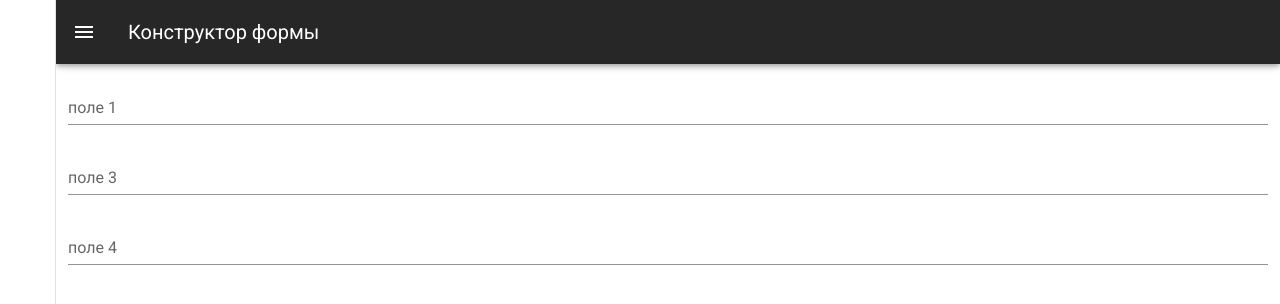
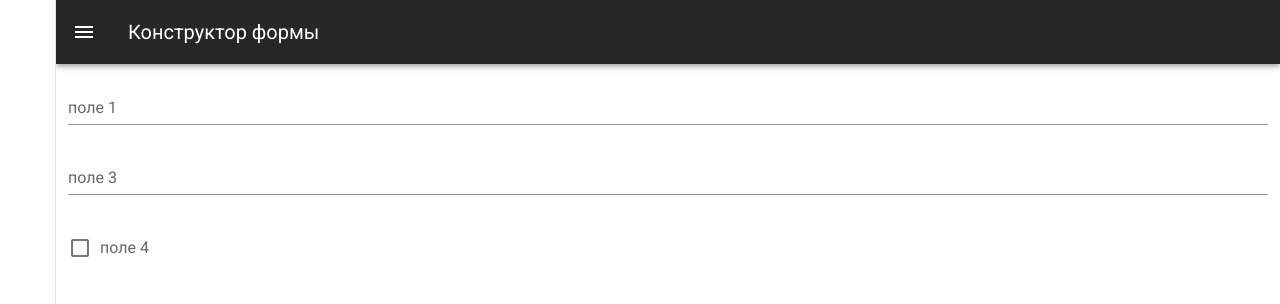
Before and after one commit to kabarchonok/maxim-homework, a Vue app: page /form in a window 1280 px wide. Shown: the top 304 px of the page. Built offline with nearby package versions, Linux system fonts and the light colour scheme.

Commit message:
add fields

```diff
--- a/src/components/VFilter/VFilter.vue
+++ b/src/components/VFilter/VFilter.vue
@@ -1,17 +1,17 @@
 <template>
-<div>
+<VForm>
   <VFilterField
     v-for="field in fields"
     :key="field.code"
-    v-bind="field"
+    :field="field"
   />
-</div>
+</VForm>
 </template>
 
 <script lang="ts">
 import { Vue, Component, Prop } from 'vue-property-decorator'
 import VFilterField from './VFilterField.vue'
-import Field from './type'
+import { Field } from './types'
 
 @Component({
   components: {
--- /dev/null
+++ b/src/components/VFilter/VFilterBooleanField.vue
@@ -0,0 +1,25 @@
+<template>
+  <VCheckbox
+    :label="field.caption"
+    :rules="rules"
+  />
+</template>
+
+<script lang="ts">
+import { Vue, Component, Prop } from 'vue-property-decorator'
+import { BooleanField } from './types'
+
+@Component
+export default class VFilterField extends Vue {
+  @Prop({ required: true })
+  public field!: BooleanField
+
+  get values () {
+    return this.field.value
+  }
+
+  public rules = [
+    (value: boolean) => (!this.values || !this.values.eq) ? true : value === this.values.eq ? true : 'Поле должно быть выбрано'
+  ]
+}
+</script>
--- a/src/components/VFilter/VFilterField.vue
+++ b/src/components/VFilter/VFilterField.vue
@@ -1,28 +1,34 @@
 <template>
-<div>
-  <VTextField
-    :label="caption"
-    :type="type"
-  />
-</div>
+  <component :is="tag" :field="field"/>
 </template>
 
 <script lang="ts">
 import { Vue, Component, Prop } from 'vue-property-decorator'
+import VFilterStringField from './VFilterStringField.vue'
+import VFilterNumberField from './VFilterNumberField.vue'
+import VFilterBooleanField from './VFilterBooleanField.vue'
+import { Field } from './types'
 
-@Component
+@Component({
+  components: {
+    VFilterStringField,
+    VFilterNumberField,
+    VFilterBooleanField
+  }
+})
 export default class VFilterField extends Vue {
   @Prop({ required: true })
-  public code!: string
+  public field!: Field
 
-  @Prop({ required: true })
-  public caption!: string
-
-  @Prop({ required: true })
-  public type!: 'number' | 'string' | 'bool'
+  get tag (): string {
+    switch (this.field.type) {
+      case 'string':
+        return 'VFilterStringField'
+      case 'number':
+        return 'VFilterNumberField'
+      case 'bool':
+        return 'VFilterBooleanField'
+    }
+  }
 }
 </script>
-
-<style scoped>
-
-</style>
--- /dev/null
+++ b/src/components/VFilter/VFilterNumberField.vue
@@ -0,0 +1,31 @@
+<template>
+<VTextField
+  :label="field.caption"
+  :type="field.type"
+  :rules="rules"
+/>
+</template>
+
+<script lang="ts">
+import { Vue, Component, Prop } from 'vue-property-decorator'
+import { NumberField } from './types'
+
+@Component
+export default class VFilterNumberField extends Vue {
+  @Prop({ required: true })
+  public field!: NumberField
+
+  get values () {
+    return this.field.value
+  }
+
+  public rules = [
+    (value: string) => (!this.values || !this.values.qt) ? true : (Number(value) > this.values.qt) ? true : `Значение должно не быть менее ${this.values.qt}`,
+    (value: string) => (!this.values || !this.values.lt) ? true : (Number(value) < this.values.lt) ? true : `Значение должно не быть более ${this.values.lt}`,
+    (value: string) => (!this.values || !this.values.qte) ? true : (Number(value) >= this.values.qte) ? true : `Значение должно быть больше или равно  ${this.values.qte}`,
+    (value: string) => (!this.values || !this.values.lte) ? true : (Number(value) <= this.values.lte) ? true : `Значение должно быть меньше или равно  ${this.values.lte}`,
+    (value: string) => (!this.values || !this.values.eq) ? true : (Number(value) === this.values.eq) ? true : `Значение должно быть равно ${this.values.eq}`,
+    (value: string) => (!this.values || !this.values.neq) ? true : (Number(value) !== this.values.neq) ? true : `Значение должно не быть равно ${this.values.neq}`
+  ]
+}
+</script>
--- /dev/null
+++ b/src/components/VFilter/VFilterStringField.vue
@@ -0,0 +1,28 @@
+<template>
+<VTextField
+  :label="field.caption"
+  :type="field.type"
+  :rules="rules"
+/>
+</template>
+
+<script lang="ts">
+import { Vue, Component, Prop } from 'vue-property-decorator'
+import { StringField } from './types'
+
+@Component
+export default class VFilterField extends Vue {
+  @Prop({ required: true })
+  public field!: StringField
+
+  get values () {
+    return this.field.value
+  }
+
+  public rules = [
+    (value: string) => (!this.values || !this.values.like) ? true : value.includes(this.values.like) ? true : `Значение должно содержать «${this.values.like}»`,
+    (value: string) => (!this.values || !this.values.eq) ? true : value === this.values.eq ? true : `Значение должно быть «${this.values.eq}»`,
+    (value: string) => (!this.values || !this.values.neq) ? true : value !== this.values.neq ? true : `Значение не должно быть «${this.values.neq}»`
+  ]
+}
+</script>
--- a/src/components/VFilter/type.ts
+++ /dev/null
@@ -1,5 +0,0 @@
-export default  interface Field {
-  code: string;
-  caption: string;
-  type: 'number' | 'string' | 'bool';
-}
--- /dev/null
+++ b/src/components/VFilter/types.ts
@@ -0,0 +1,34 @@
+interface CommonField {
+  code: string
+  caption: string
+  type: 'number' | 'string' | 'bool'
+  value?: object
+}
+
+
+export interface NumberField extends CommonField {
+  value?: {
+    qt?: number
+    lt?: number
+    qte?: number
+    lte?: number
+    eq?: number
+    neq?: number
+  }
+}
+
+export interface StringField extends CommonField {
+  value?: {
+    like?: string
+    eq?: string
+    neq?: string
+  }
+}
+
+export interface BooleanField extends CommonField {
+  value?: {
+    eq?: boolean
+  }
+}
+
+export type Field = NumberField | StringField | BooleanField
```
